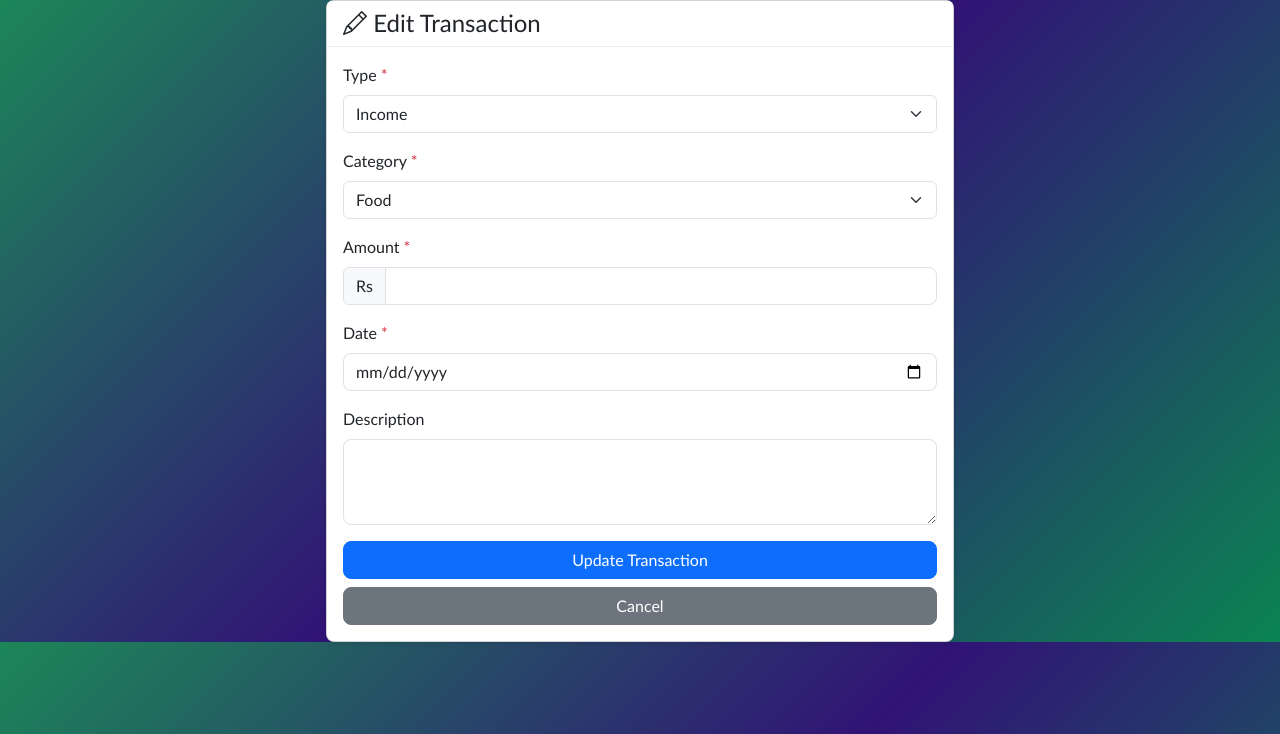
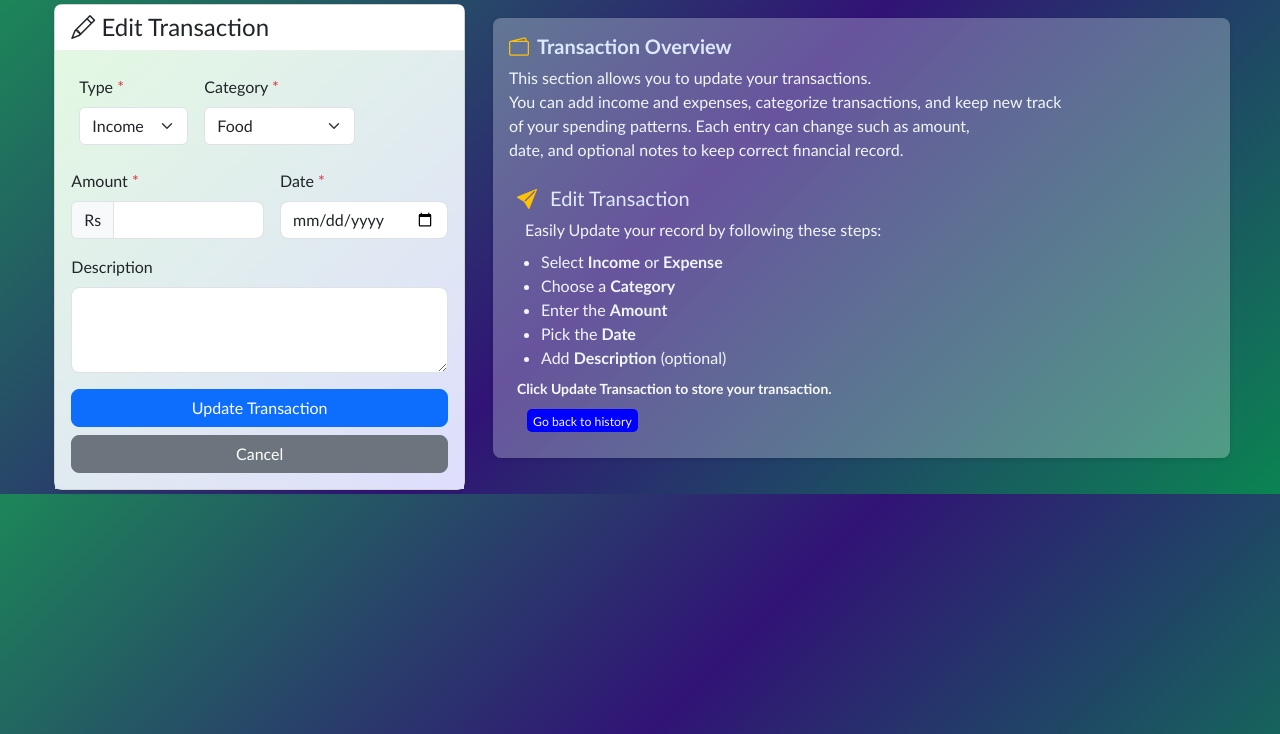
Before and after one commit to Anny-bit5/Personal-Finance-Tracker, a Flask app: template templates/edit_transaction.html in a window 1280 px wide. Shown: the top 734 px of the page. Run offline with Flask 3, Linux system fonts and the light colour scheme; the template is opened without the code that fills it: values that come from a table or form of the project are taken from there, others are empty; data comes from the database, SQL or seed files in the repository; some libraries are stand-ins or nearby versions.

Commit message:
Updated some files

```diff
--- a/templates/edit_transaction.html
+++ b/templates/edit_transaction.html
@@ -4,14 +4,14 @@
 
 {% block content %}
 <div class="row justify-content-center">
-    <div class="col-md-6">
+    <div class="col-md-4 m-1">
         <div class="card shadow-sm">
             <div class="card-header">
                 <h4 class="mb-0"><i class="bi bi-pencil"></i> Edit Transaction</h4>
             </div>
-            <div class="card-body">
+            <div  style="background:linear-gradient(138deg,rgba(220, 247, 219, 0.809),rgb(222, 222, 253))" class="card-body">
                 <form method="POST" action="{{ url_for('main.edit_transaction', transaction_id=transaction.id) }}">
-                    <div class="mb-3">
+                    <div class="d-flex m-2 gap-3"> <div class="mb-3">
                         <label for="type" class="form-label">Type <span class="text-danger">*</span></label>
                         <select class="form-select" id="type" name="type" required>
                             <option value="income" {% if transaction.type == 'income' %}selected{% endif %}>Income</option>
@@ -27,7 +27,8 @@
                             </option>
                             {% endfor %}
                         </select>
-                    </div>
+                    </div></div>
+                   <div class="d-flex gap-3">
                     <div class="mb-3">
                         <label for="amount" class="form-label">Amount <span class="text-danger">*</span></label>
                         <div class="input-group">
@@ -41,6 +42,7 @@
                         <input type="date" class="form-control" id="date" name="date"
                                value="{{ transaction.date.strftime('%Y-%m-%d') }}" required>
                     </div>
+                    </div>
                     <div class="mb-3">
                         <label for="description" class="form-label">Description</label>
                         <textarea class="form-control" id="description" name="description" rows="3">{{ transaction.description or '' }}</textarea>
@@ -53,5 +55,36 @@
             </div>
         </div>
     </div>
+    <div   class="col-md-6 col-lg-7 mt-2">
+            <div  style="background-color: rgba(240, 248, 255, 0.284);color:rgb(241, 246, 250); margin-top:10px;"  class="card shadow-sm border-0 mb-3">
+    <div   class="card-body">
+           <!-- Overview Section -->
+            <h5 style="color:#dce9fd" class="fw-bold mb-2 ">
+                <i class="bi bi-wallet2 me-2 text-warning"></i>Transaction Overview  </h5>
+            <p class="mb-0 ">
+                This section allows you to update  your transactions. <br>
+                You can add income and expenses, categorize transactions, and keep new track <br>
+                of your spending patterns. Each entry can change such as amount, <br>
+                date, and optional notes to keep correct financial record. <br>
+            </p>
+          <br>
+           <h5 style="color:#dfebfb" ><i class="bi bi-send-fill m-2 text-warning"></i>  Edit Transaction</h5>
+            <p class="mb-2 px-3 ">  Easily Update  your record by following these steps:</p>
+            <ul class="mb-2">
+                <li>Select <strong>Income</strong> or <strong>Expense</strong></li>
+                <li>Choose a <strong>Category</strong></li>
+                <li>Enter the <strong>Amount</strong></li>
+                <li>Pick the <strong>Date</strong></li>
+                <li>Add <strong>Description</strong> (optional)</li>
+            </ul>
+            <p class="mb-0 px-2 small text-light fw-semibold">
+                Click <strong>Update Transaction</strong> to store your transaction. <br>
+                <button style="background-color:blue;margin:10px; margin-top:10px;border:none; border-radius: 5px;"><a  href="{{ url_for('main.transactions') }}" class="text-decoration-none small text-light">Go back to history</a>
+ </button>
+            </p>
+
+    </div>
+</div>
+        </div>
 </div>
 {% endblock %}
```
